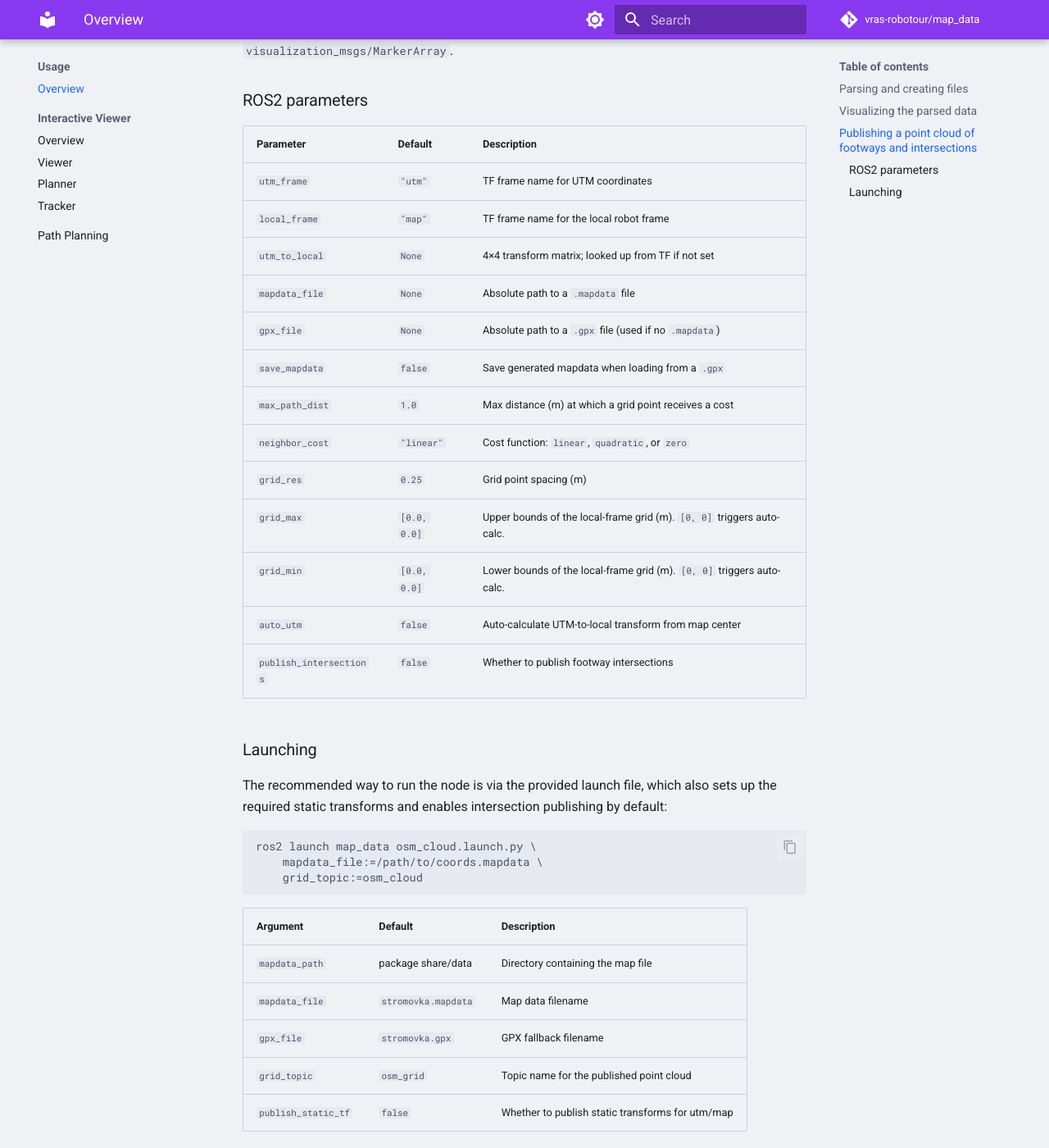
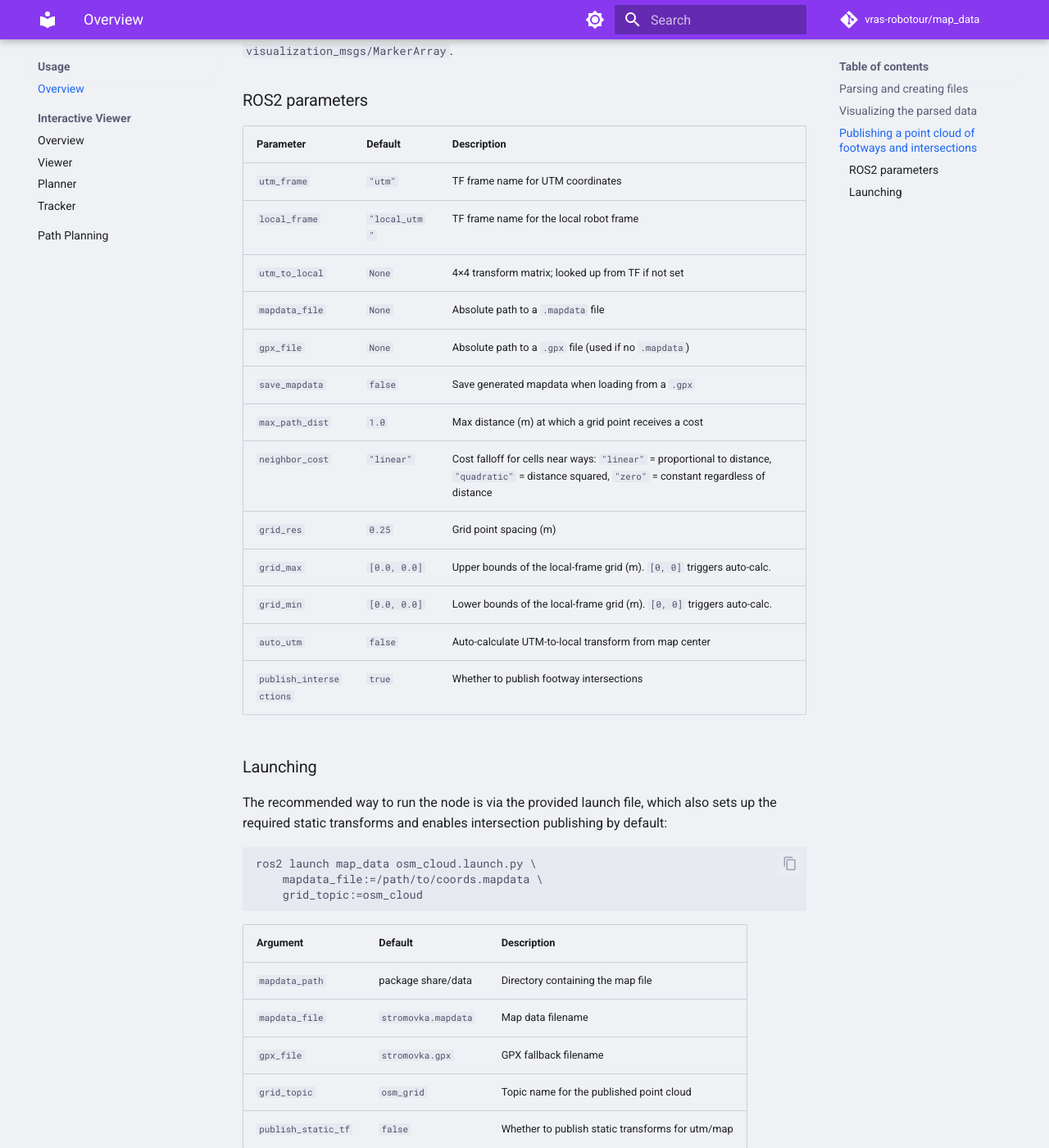
Before and after one commit to vras-robotour/map_data, an MkDocs documentation site: the page built from docs/usage.md, in a window 1280 px wide and 1400 px high, scrolled down 1697 px. Shown: the whole window at 82% size. Built offline with MkDocs 1.6.1 and Material for MkDocs 9.7.7, drawn with Linux system fonts in a browser that asks for light colours; comment, search, counter and statistics services are not loaded.

Commit message:
fix osm_cloud parameter defaults and descriptions
- local_frame default was "map", correct value is "local_utm"
- publish_intersections default was false, correct value is true
- expand neighbor_cost description to list all three values
  ("linear", "quadratic", "zero") and explain what each does

```diff
--- a/docs/usage.md
+++ b/docs/usage.md
@@ -69,18 +69,18 @@ topic (cost-aware footway grid) and optionally publishes intersections as a
 | Parameter | Default | Description |
 |-----------|---------|-------------|
 | `utm_frame` | `"utm"` | TF frame name for UTM coordinates |
-| `local_frame` | `"map"` | TF frame name for the local robot frame |
+| `local_frame` | `"local_utm"` | TF frame name for the local robot frame |
 | `utm_to_local` | `None` | 4×4 transform matrix; looked up from TF if not set |
 | `mapdata_file` | `None` | Absolute path to a `.mapdata` file |
 | `gpx_file` | `None` | Absolute path to a `.gpx` file (used if no `.mapdata`) |
 | `save_mapdata` | `false` | Save generated mapdata when loading from a `.gpx` |
 | `max_path_dist` | `1.0` | Max distance (m) at which a grid point receives a cost |
-| `neighbor_cost` | `"linear"` | Cost function: `linear`, `quadratic`, or `zero` |
+| `neighbor_cost` | `"linear"` | Cost falloff for cells near ways: `"linear"` = proportional to distance, `"quadratic"` = distance squared, `"zero"` = constant regardless of distance |
 | `grid_res` | `0.25` | Grid point spacing (m) |
 | `grid_max` | `[0.0, 0.0]` | Upper bounds of the local-frame grid (m). `[0, 0]` triggers auto-calc. |
 | `grid_min` | `[0.0, 0.0]` | Lower bounds of the local-frame grid (m). `[0, 0]` triggers auto-calc. |
 | `auto_utm` | `false` | Auto-calculate UTM-to-local transform from map center |
-| `publish_intersections` | `false` | Whether to publish footway intersections |
+| `publish_intersections` | `true` | Whether to publish footway intersections |
 
 ### Launching
 
```
